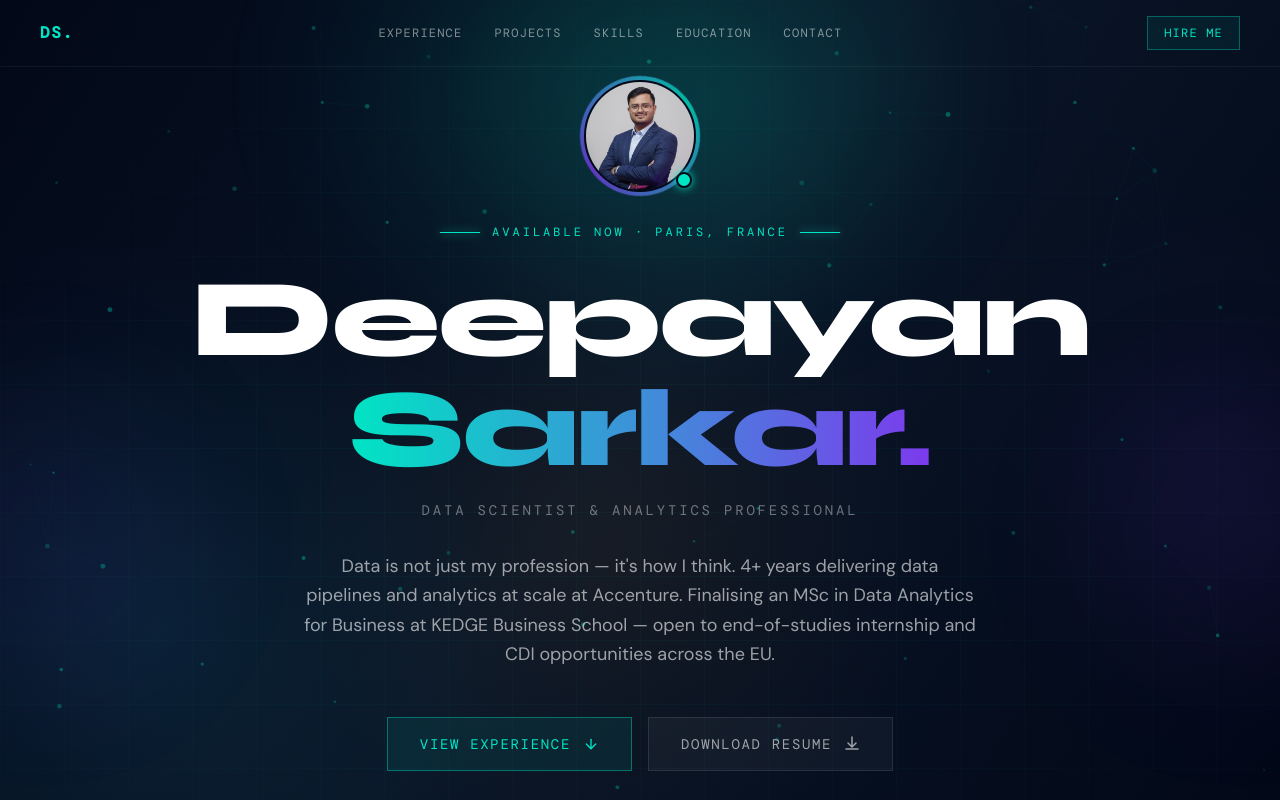
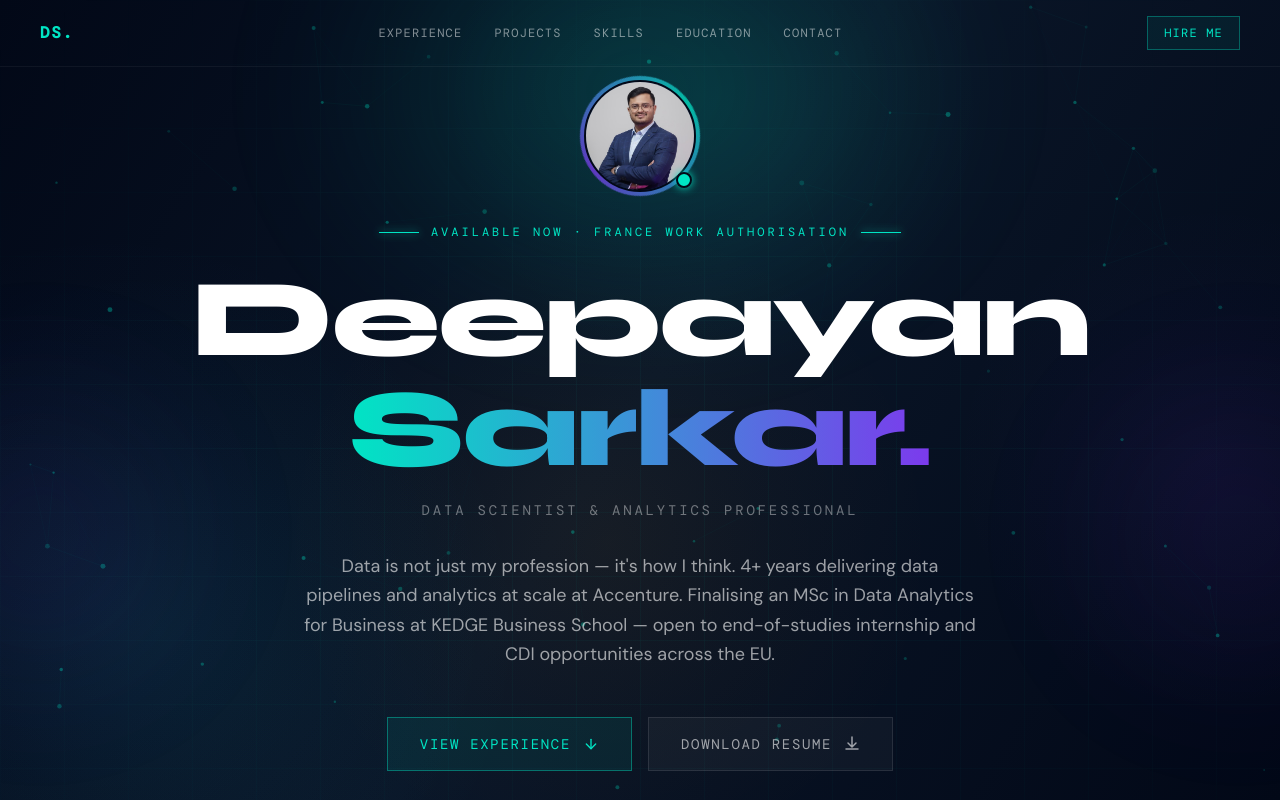
Before and after one commit to deepayans/portfolio, a Next.js app: page / in a window 1280 px wide. Shown: the top 800 px of the page. Built offline with nearby package versions, Linux system fonts and the light colour scheme; a web font is replaced by a local one.

Commit message:
restore: location to Bordeaux, France and France Work Authorisation badge

```diff
--- a/data/resume.ts
+++ b/data/resume.ts
@@ -7,11 +7,11 @@ export const resume = {
       "Data Science student with 4+ years of industry experience in data analytics at Accenture, transitioning into machine learning and AI. Skilled in Python, SQL, and statistical modeling, with hands-on experience building NLP models, recommendation systems, and predictive analytics solutions using scikit-learn, XGBoost, and TensorFlow. Experienced in working with large-scale datasets, ETL pipelines, and A/B testing to drive data-informed decisions. Passionate about applying machine learning to real-world problems and seeking a Data Science Intern role to further develop and deploy scalable AI solutions.",
     shortSummary:
       "Data is not just my profession — it's how I think. 4+ years delivering data pipelines and analytics at scale at Accenture. Finalising an MSc in Data Analytics for Business at KEDGE Business School — open to end-of-studies internship and CDI opportunities across the EU.",
-    location: "Paris, France",
+    location: "Bordeaux, France",
     email: "deepayans77@gmail.com",
     phone: "+33-605-843-923",
     availability: "Now",
-    workAuth: "Paris, France",
+    workAuth: "France Work Authorisation",
     links: {
       linkedin: "https://linkedin.com/in/deepayansarkar",
       github: "https://github.com/deepayans",
@@ -54,7 +54,7 @@ export const resume = {
       degree: "Master of Science in Data Analytics for Business",
       level: "Master 2nd Year",
       period: "Sep 2025 — Present",
-      location: "Paris, France",
+      location: "Bordeaux, France",
       current: true,
     },
     {
```
